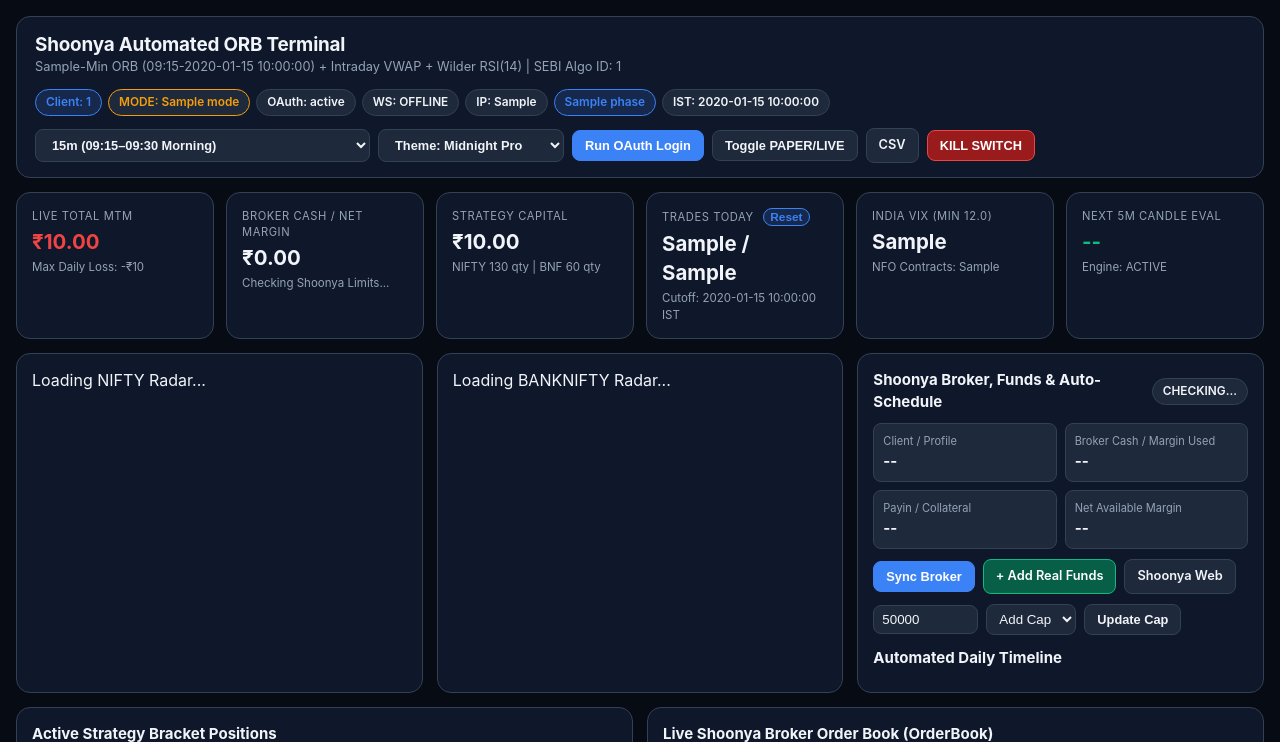
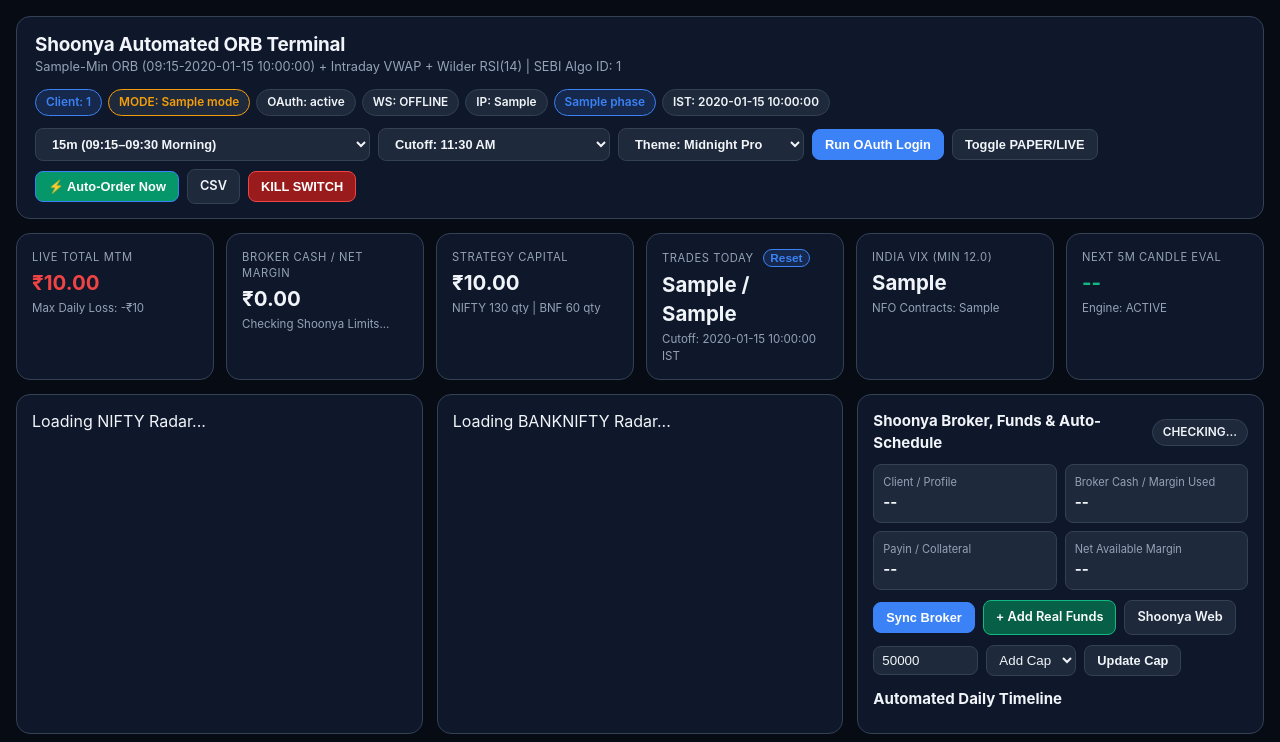
Before and after one commit to balajidhanraj/AutoORB, a FastAPI app: template ui/templates/index.html in a window 1280 px wide. Shown: the top 742 px of the page. Run offline with FastAPI, Linux system fonts and the light colour scheme; the template is opened without the code that fills it: most values are stand-ins (such as "Sample title", 1, 10 or a date in 2020); data that the repository does not hold is empty.

Commit message:
Upload folder using huggingface_hub

```diff
--- a/app.py
+++ b/app.py
@@ -153,19 +153,25 @@ def _table_html(headers: Iterable[str], rows_html: str, empty_msg: str, p: Dict[
     )
 
 
-def _render_radar_card(name: str, st: Dict[str, Any], p: Dict[str, str]) -> str:
+def _render_radar_card(
+    name: str,
+    st: Dict[str, Any],
+    p: Dict[str, str],
+    orb_start: str = "09:15",
+    orb_end: str = "09:30",
+) -> str:
     r = st.get("radar") or {}
     if st.get("no_trade_reason"):
         status = _badge(str(st["no_trade_reason"]), "danger", p)
     elif st.get("is_locked"):
         status = _badge("ORB LOCKED", "live", p)
     else:
-        status = _badge("WAITING 09:30", "neutral", p)
+        status = _badge(f"WAITING {orb_end}", "neutral", p)
 
     kvs = [
         ("Spot LTP", _fmt_num(st.get("spot_ltp"))),
-        ("ORH (9:15-9:30)", _fmt_num(st.get("orh"))),
-        ("ORL (9:15-9:30)", _fmt_num(st.get("orl"))),
+        (f"ORH ({orb_start}-{orb_end})", _fmt_num(st.get("orh"))),
+        (f"ORL ({orb_start}-{orb_end})", _fmt_num(st.get("orl"))),
         ("Range %", _fmt_num(st.get("range_pct"), suffix="%")),
         ("Intraday VWAP", _fmt_num(st.get("vwap"))),
         ("Wilder RSI(14)", _fmt_num(st.get("rsi"))),
@@ -321,10 +327,12 @@ def render_dashboard_html(theme_name: Optional[str] = None) -> str:
     )
 
     indices = snap.get("indices", {})
+    orb_start = str(snap.get("orb_start_time") or "09:15")
+    orb_end = str(snap.get("orb_end_time") or "09:30")
     col3_html = (
         f'<div style="display:grid;grid-template-columns:repeat(auto-fit,minmax(310px,1fr));gap:14px;margin-bottom:14px;">'
-        f'{_render_radar_card("NIFTY", indices.get("NIFTY", {}), p)}'
-        f'{_render_radar_card("BANKNIFTY", indices.get("BANKNIFTY", {}), p)}'
+        f'{_render_radar_card("NIFTY", indices.get("NIFTY", {}), p, orb_start=orb_start, orb_end=orb_end)}'
+        f'{_render_radar_card("BANKNIFTY", indices.get("BANKNIFTY", {}), p, orb_start=orb_start, orb_end=orb_end)}'
         f"{_render_broker_and_schedule_col(snap, p)}"
         f"</div>"
     )
@@ -555,6 +563,13 @@ def reset_trades_ui() -> Tuple[str, str]:
     return banner, render_dashboard_html()
 
 
+def change_entry_cutoff_ui(cutoff_choice: str) -> Tuple[str, str]:
+    """Change Auto Breakout entry cutoff window (09:30 to 15:15 IST)."""
+    _ok, msg = orchestrator.set_entry_cutoff_time(cutoff_choice)
+    banner = f"**Entry Cutoff**: {msg}"
+    return banner, render_dashboard_html()
+
+
 def refresh_dashboard() -> str:
     """Return the latest HTML snapshot for periodic Gradio timer updates."""
     return render_dashboard_html()
@@ -595,6 +610,22 @@ def build_gradio_demo() -> Any:
                 ],
                 value="15m (09:15-09:30 Morning)",
                 label="ORB Anchor Window",
+            )
+            cutoff_selector = gr.Dropdown(
+                choices=[
+                    "11:30",
+                    "12:30",
+                    "13:30",
+                    "14:00",
+                    "14:15",
+                    "14:30",
+                    "14:45",
+                    "15:00",
+                    "15:10",
+                    "15:15",
+                ],
+                value=orchestrator.settings.entry_cutoff_time.strftime("%H:%M"),
+                label="Entry Cutoff",
             )
             oauth_btn = gr.Button("Run OAuth Login", variant="primary")
             sync_btn = gr.Button("Sync Broker Funds")
@@ -650,6 +681,12 @@ def build_gradio_demo() -> Any:
             inputs=[orb_window_selector],
             outputs=[status_banner, dashboard_html],
             api_name="change_orb_window",
+        )
+        cutoff_selector.change(
+            fn=change_entry_cutoff_ui,
+            inputs=[cutoff_selector],
+            outputs=[status_banner, dashboard_html],
+            api_name="change_entry_cutoff",
         )
         oauth_btn.click(
             fn=run_oauth_login,
--- a/ui/templates/index.html
+++ b/ui/templates/index.html
@@ -578,6 +578,19 @@
             <option value="recent|5">Recent 5-Min (Immediate Next Close Test)</option>
           </optgroup>
         </select>
+        <select id="cutoff-select" class="theme-select" onchange="applyEntryCutoff(this.value)"
+          title="Select Auto Breakout Scanner Cutoff Window (09:30 to 15:15 IST)">
+          <option value="11:30" {{ 'selected' if snapshot.entry_cutoff_time == '11:30' else '' }}>Cutoff: 11:30 AM</option>
+          <option value="12:30" {{ 'selected' if snapshot.entry_cutoff_time == '12:30' else '' }}>Cutoff: 12:30 PM</option>
+          <option value="13:30" {{ 'selected' if snapshot.entry_cutoff_time == '13:30' else '' }}>Cutoff: 1:30 PM (13:30)</option>
+          <option value="14:00" {{ 'selected' if snapshot.entry_cutoff_time == '14:00' else '' }}>Cutoff: 2:00 PM (14:00)</option>
+          <option value="14:15" {{ 'selected' if snapshot.entry_cutoff_time == '14:15' or not snapshot.entry_cutoff_time else '' }}>Cutoff: 2:15 PM (14:15 Default)</option>
+          <option value="14:30" {{ 'selected' if snapshot.entry_cutoff_time == '14:30' else '' }}>Cutoff: 2:30 PM (14:30)</option>
+          <option value="14:45" {{ 'selected' if snapshot.entry_cutoff_time == '14:45' else '' }}>Cutoff: 2:45 PM (14:45)</option>
+          <option value="15:00" {{ 'selected' if snapshot.entry_cutoff_time == '15:00' else '' }}>Cutoff: 3:00 PM (15:00)</option>
+          <option value="15:10" {{ 'selected' if snapshot.entry_cutoff_time == '15:10' else '' }}>Cutoff: 3:10 PM (15:10)</option>
+          <option value="15:15" {{ 'selected' if snapshot.entry_cutoff_time == '15:15' else '' }}>Cutoff: 3:15 PM (15:15 Max)</option>
+        </select>
         <select id="theme-select" class="theme-select" onchange="applyTheme(this.value)" title="Switch UI Theme">
           <option value="midnight">Theme: Midnight Pro</option>
           <option value="emerald">Theme: Cyber Emerald</option>
@@ -587,6 +600,7 @@
         </select>
         <button class="btn-primary" onclick="triggerOAuth()">Run OAuth Login</button>
         <button onclick="toggleMode()">Toggle PAPER/LIVE</button>
+        <button class="btn-primary" onclick="triggerAutoBreakoutOrder('BANKNIFTY')" style="background:#059669;color:#fff;font-weight:600;" title="Trigger auto-order pipeline into Shoonya Broker Terminal and app">⚡ Auto-Order Now</button>
         <a class="btn" href="/api/trades/csv">CSV</a>
         <button class="btn-kill" onclick="triggerKillSwitch()">KILL SWITCH</button>
       </div>
@@ -783,13 +797,15 @@
       el.className = "status-note show " + (ok ? "ok" : "err");
     }
 
-    function renderRadarCard(containerId, name, st) {
+    function renderRadarCard(containerId, name, st, orbStart, orbEnd) {
       const el = document.getElementById(containerId);
       if (!el || !st) return;
+      const startT = orbStart || "09:15";
+      const endT = orbEnd || "09:30";
       const r = st.radar || {};
       const statusBadge = st.no_trade_reason
         ? `<span class="badge halted">${esc(st.no_trade_reason)}</span>`
-        : (st.is_locked ? `<span class="badge live">ORB LOCKED</span>` : `<span class="badge">WAITING 09:30</span>`);
+        : (st.is_locked ? `<span class="badge live">ORB LOCKED</span>` : `<span class="badge">WAITING ${endT}</span>`);
 
       const gates = [
         ["Sys/Slot", r.system_ready],
@@ -804,8 +820,8 @@
         <div class="section-title"><span>${esc(name)} Spot &amp; Auto-Order Radar</span>${statusBadge}</div>
         <div class="kv-grid">
           <div class="kv"><small>Spot LTP</small><strong>${fmt(st.spot_ltp)}</strong></div>
-          <div class="kv"><small>ORH (9:15-9:30)</small><strong>${fmt(st.orh)}</strong></div>
-          <div class="kv"><small>ORL (9:15-9:30)</small><strong>${fmt(st.orl)}</strong></div>
+          <div class="kv"><small>ORH (${startT}-${endT})</small><strong>${fmt(st.orh)}</strong></div>
+          <div class="kv"><small>ORL (${startT}-${endT})</small><strong>${fmt(st.orl)}</strong></div>
           <div class="kv"><small>Range %</small><strong>${st.range_pct !== null && st.range_pct !== undefined ? fmt(st.range_pct) + "%" : "--"}</strong></div>
           <div class="kv"><small>Intraday VWAP</small><strong>${fmt(st.vwap)}</strong></div>
           <div class="kv"><small>Wilder RSI(14)</small><strong>${fmt(st.rsi)}</strong></div>
@@ -815,8 +831,11 @@
         </div>
         <div class="progress-wrap"><div class="progress-fill" style="width:${r.readiness_pct ?? 0}%"></div></div>
         <div class="gates-row">${gates}</div>
-        <div style="font-size:0.74rem;color:var(--muted);">Next Candidate: <strong>${esc(r.candidate_ce || '--')}</strong> | <strong>${esc(r.candidate_pe || '--')}</strong></div>
-        <div class="radar-banner ${isImm ? 'imminent' : ''}">${esc(r.radar_summary || 'Waiting for 09:30 ORB lock.')}</div>
+        <div style="font-size:0.74rem;color:var(--muted);display:flex;justify-content:space-between;align-items:center;">
+          <span>Candidate: <strong>${esc(r.candidate_ce || '--')}</strong></span>
+          <button onclick="triggerAutoBreakoutOrder('${esc(name)}')" style="padding:2px 8px;font-size:0.7rem;font-weight:600;border-radius:4px;background:#2563eb;color:#fff;border:none;cursor:pointer;" title="Execute strategy entry order immediately for ${esc(name)}">⚡ Trigger Order</button>
+        </div>
+        <div class="radar-banner ${isImm ? 'imminent' : ''}">${esc(r.radar_summary || ('Waiting for ' + endT + ' ORB lock.'))}</div>
       `;
     }
 
@@ -833,6 +852,10 @@
       }
       const cutoffEl = document.getElementById("entry-cutoff-val");
       if (cutoffEl && data.entry_cutoff_time) cutoffEl.textContent = data.entry_cutoff_time;
+      const cutoffSel = document.getElementById("cutoff-select");
+      if (cutoffSel && document.activeElement !== cutoffSel && data.entry_cutoff_time) {
+        cutoffSel.value = data.entry_cutoff_time;
+      }
       document.getElementById("user-badge").textContent = "Client: " + (data.user_id || "--");
       const modeBadge = document.getElementById("mode-badge");
       modeBadge.textContent = "MODE: " + data.mode;
@@ -866,8 +889,8 @@
       haltEl.textContent = data.halted ? (data.halt_reason || "HALTED") : "Engine: ACTIVE";
       haltEl.className = "card-sub " + (data.halted ? "neg" : "pos");
 
-      renderRadarCard("nifty-radar-card", "NIFTY", (data.indices || {}).NIFTY);
-      renderRadarCard("bnf-radar-card", "BANKNIFTY", (data.indices || {}).BANKNIFTY);
+      renderRadarCard("nifty-radar-card", "NIFTY", (data.indices || {}).NIFTY, data.orb_start_time, data.orb_end_time);
+      renderRadarCard("bnf-radar-card", "BANKNIFTY", (data.indices || {}).BANKNIFTY, data.orb_start_time, data.orb_end_time);
 
       const brkBadge = document.getElementById("broker-conn-badge");
       brkBadge.textContent = brk.connected ? `CONNECTED (${brk.user_id || data.user_id || "--"})` : "NOT CONNECTED";
@@ -1077,6 +1100,42 @@
       }
     }
 
+    async function triggerAutoBreakoutOrder(indexName = "BANKNIFTY") {
+      const mode = (document.getElementById("mode-badge")?.textContent || "MODE: PAPER").replace("MODE: ", "").trim();
+      const msg = `Trigger automated strategy order for ${indexName} in ${mode} mode?\n\n• If LIVE: Order will place directly into your Shoonya Broker Terminal.\n• If PAPER: Order will simulate immediate fill in the app.\n\nProceed?`;
+      if (!confirm(msg)) return;
+      showNote("funds-msg", true, `Submitting auto-order for ${indexName}...`);
+      try {
+        const res = await fetch("/api/strategy/auto-trigger", {
+          method: "POST",
+          headers: { "Content-Type": "application/json" },
+          body: JSON.stringify({ index_name: indexName, signal_type: "AUTO" })
+        });
+        const data = await res.json();
+        if (data.snapshot) renderSnapshot(data.snapshot);
+        showNote("funds-msg", data.ok, data.message || "Auto-order completed.");
+        alert((data.ok ? "SUCCESS: " : "NOTICE: ") + (data.message || "Order processed."));
+      } catch (err) {
+        showNote("funds-msg", false, "Failed triggering auto-order: " + err);
+        alert("Error triggering auto-order: " + err);
+      }
+    }
+
+    async function applyEntryCutoff(val) {
+      if (!val) return;
+      try {
+        const res = await fetch("/api/settings/entry-cutoff", {
+          method: "POST",
+          headers: { "Content-Type": "application/json" },
+          body: JSON.stringify({ cutoff_time: val })
+        });
+        const data = await res.json();
+        if (data.snapshot) renderSnapshot(data.snapshot);
+      } catch (err) {
+        console.error("Failed setting entry cutoff:", err);
+      }
+    }
+
     async function resetTradesCounter() {
       if (!confirm("Reset today's trades counter to 0/2 and clear halt flags for testing?")) return;
       try {
```
Also changed, not shown: main.py (+87 -0 lines), ui/dashboard.py (+38 -0 lines).
